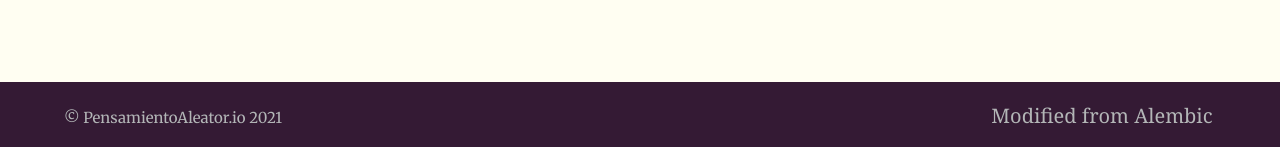
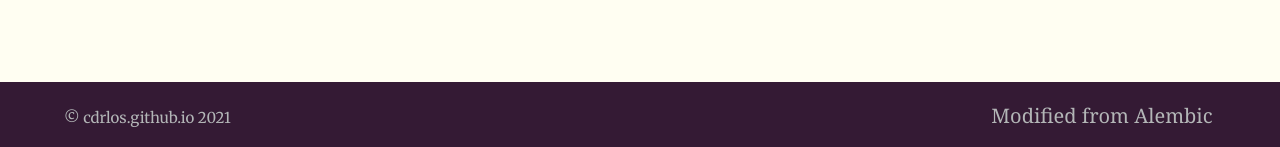
Before and after one commit to cdrlos/cdrlos.github.io, a Jekyll site: the page built from offline.md, in a window 1280 px wide. Shown: the part 750-897 px from the top of the page. Built offline with Jekyll 4.4.1, drawn with Linux system fonts in a browser that asks for light colours; nearby versions of some CDN libraries.

Commit message:
Fixed it this time.

```diff
--- a/_config.yml
+++ b/_config.yml
@@ -94,10 +94,10 @@ defaults:
 # 7. Site settings
 encoding: utf-8 # Make sure the encoding is right
 lang: en-US # Set the site language
-title: "PensamientoAleator.io" # Site name or title, also used in jekyll-seo-tag
+title: "cdrlos.github.io" # Site name or title, also used in jekyll-seo-tag
 logo: "/assets/logos/logo.svg" # Site logo, also used in jekyll-seo-tag
 description: "Alembic is a starting point for Jekyll projects. Rather than starting from scratch, this boilerplate is designed to get the ball rolling immediately" # Site description and default description, also used in jekyll-seo-tag
-url: "https://pensamientoaleator.io" # Site url, also used in jekyll-seo-tag
+url: "https://cdrlos.github.io" # Site url, also used in jekyll-seo-tag
 baseurl: ""
 repo: "https://github.com/cdrlos/cdrlos.github.io"
 email: "cemiliosal@gmail.com"
@@ -139,7 +139,7 @@ social_links: # Appears in sidebar. Set the urls then uncomment and comment out
   # Twitter: https://twitter.com/DavidDarnes
   LinkedIn: https://www.linkedin.com/in/carlos-salinas-64588b160
   GitHub: https://github.com/cdrlos
-  link: https://pensamientoaleator.io
+  link: https://cdrlos.github.io
   RSS: /feed.xml
 
 # sharing_links: # Appear at the bottom of single blog posts, add as desired. The value can be 'true' or the desired button colour
--- a/_layouts/default.html
+++ b/_layouts/default.html
@@ -1,6 +1,8 @@
 <!DOCTYPE html>
 <html lang="{{ site.lang | default: "en-US" }}">
   <head>
+    <!-- KaTeX -->
+    <link rel="stylesheet" href="https://cdn.jsdelivr.net/npm/katex@0.11.1/dist/katex.min.css" integrity="sha384-zB1R0rpPzHqg7Kpt0Aljp8JPLqbXI3bhnPWROx27a9N0Ll6ZP/+DiW/UqRcLbRjq" crossorigin="anonymous">
     <!-- General meta -->
     <meta charset="utf-8">
     <meta name="viewport" content="width=device-width, initial-scale=1">
```
Also changed, not shown: index.md (+1 -2 lines).
